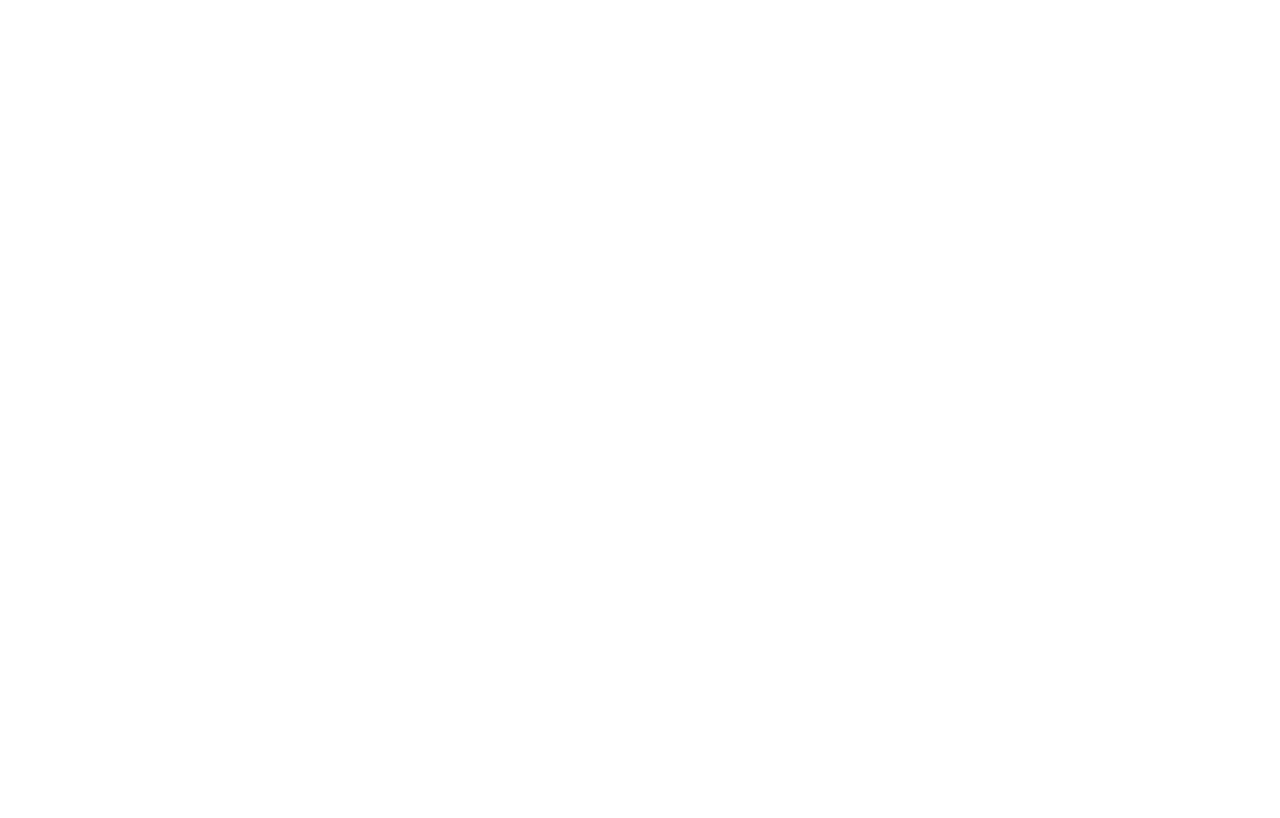
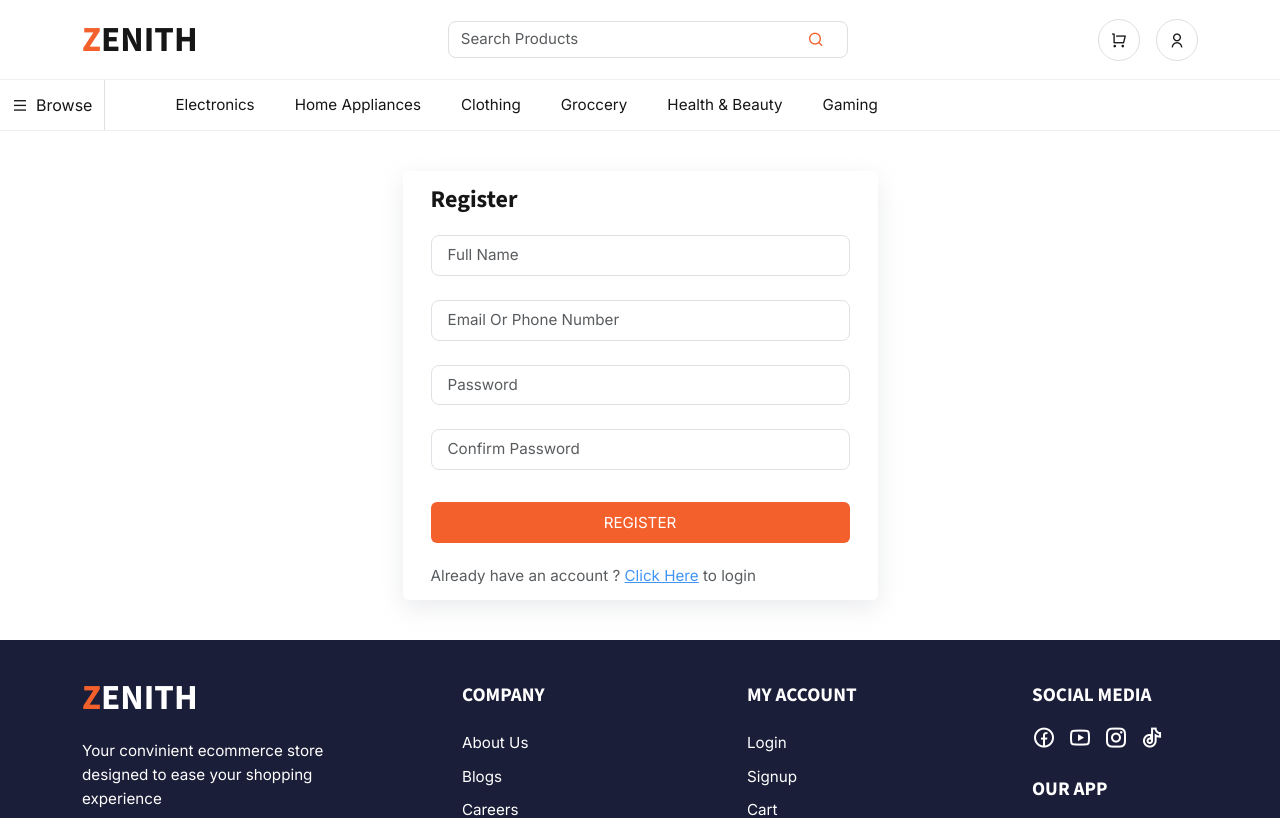
Before and after one commit to psujan/ecommerce-template, a React (Vite) app: page /register in a window 1280 px wide. Before the commit this address had no page. Shown: the top 818 px of the page. Built offline with nearby package versions, Linux system fonts and the light colour scheme; grey boxes are pictures that could not be loaded.

Commit message:
feat : registration page

```diff
--- a/src/assets/sass/_common.scss
+++ b/src/assets/sass/_common.scss
@@ -39,11 +39,11 @@
   background-color: $gray-light;
 }
 
-.bg-gray-neutral{
+.bg-gray-neutral {
   background-color: $gray-200;
 }
 
-.bg-blue{
+.bg-blue {
   background-color: $blue;
 }
 
@@ -52,8 +52,8 @@
   font-family: "Source Sans 3", sans-serif;
 }
 
-.text-clr-blue{
-  color:$blue
+.text-clr-blue {
+  color: $blue;
 }
 
 .text-underline {
@@ -119,7 +119,7 @@
   }
 }
 
-.box-shadow{
+.box-shadow {
   box-shadow: rgba(149, 157, 165, 0.2) 0px 8px 24px;
 }
 
@@ -156,6 +156,26 @@
   }
 }
 
+.hr-divider {
+  height: 1px;
+  margin: 30px 0;
+  padding: 0;
+  overflow: visible;
+  border: none;
+  background-color: $gray-400;
+  text-align: center;
+  &::after{
+    content: 'OR';
+    display: inline-block;
+    position: relative;
+    top: -7px;
+    padding: 0 16px;
+    background-color: $white;
+    color: $black;
+    font-weight: 500;
+  }
+}
+
 .table-custom {
   width: 100%;
   cursor: auto;
--- a/src/assets/sass/abstracts/_variables.scss
+++ b/src/assets/sass/abstracts/_variables.scss
@@ -5,6 +5,7 @@
 $white: #fff;
 $gray-100: #efefef;
 $gray-200: #dfdfdf;
+$gray-400: #9a9a9a;
 $gray-light: #f5f5f5;
 $dark: #1b1e38;
 $yellow:#FFFF00;
--- a/src/components/sections/Header/MiniUserMenu.jsx
+++ b/src/components/sections/Header/MiniUserMenu.jsx
@@ -1,5 +1,6 @@
 /* eslint-disable react/display-name */
 /* eslint-disable react/prop-types */
+import { Link } from "react-router-dom";
 import { forwardRef } from "react";
 
 const MiniUserMenu = forwardRef((props, ref) => {
@@ -7,7 +8,10 @@
     <div ref={ref} style={props.style} className={props.className}>
       <ul>
         <li>
-          <a href={() => false}><span><i className="ri-login-circle-line pe-2"></i></span>Login</a>
+          <Link to="/login"><span><i className="ri-login-circle-line pe-2"></i></span>Login</Link>
+        </li>
+        <li>
+          <Link to="/register"><span><i className="ri-user-line pe-2"></i></span>Register</Link>
         </li>
         <li>
           <a href={() => false}><span><i className="ri-history-line pe-2"></i></span>Orders</a>
--- a/src/pages/Auth/Login.jsx
+++ b/src/pages/Auth/Login.jsx
@@ -19,7 +19,7 @@
                       to="/register"
                       className="text-underline text-secondary"
                     >
-                      Cick Here
+                      Click Here
                     </Link>{" "}
                     to register
                   </span>
@@ -43,6 +43,7 @@
                     />
                   </form>
                   <div>
+                    <hr class="hr-divider"></hr>
                     <p className="fs-text">
                       Prefer login using social accounts ? Login Using :
                     </p>
--- a/src/pages/Auth/Registration.jsx
+++ b/src/pages/Auth/Registration.jsx
@@ -0,0 +1,74 @@
+/* eslint-disable react/no-unknown-property */
+import PageLayout from "../../components/layouts/PageLayout";
+import Button from "../../components/ui/Button";
+import { Link } from "react-router-dom";
+
+export default function Registration() {
+  return (
+    <PageLayout>
+      <section className="section">
+        <div className="container">
+          <div className="row justify-content-center">
+            <div className="col-lg-5 col-md-12 col-sm-12  rounded box-shadow">
+              <div className="p-3">
+                <div className="d-flex justify-content-between align-items-center mb-4">
+                  <h3 className="fw-bold ">Register</h3>
+                </div>
+                <div>
+                  <form action="" className="my-4">
+                    <div className="row">
+                      <div className="col-lg-12 col-md-12">
+                        <input
+                          type="text"
+                          className="form-control form-control-lg fs-text shadow-none mb-4"
+                          placeholder="Full Name"
+                        />
+                      </div>
+                      <div className="col-lg-12 col-md-12">
+                        <input
+                          type="text"
+                          className="form-control form-control-lg fs-text shadow-none mb-4"
+                          placeholder="Email Or Phone Number"
+                        />
+                      </div>
+                      <div className="col-lg-12 col-md-12">
+                        <input
+                          type="password"
+                          className="form-control form-control-lg fs-text shadow-none mb-4"
+                          placeholder="Password"
+                        />
+                      </div>
+                      <div className="col-lg-12 col-md-12">
+                        <input
+                          type="password"
+                          className="form-control form-control-lg fs-text shadow-none mb-4"
+                          placeholder="Confirm Password"
+                        />
+                      </div>
+                      <div className="col-lg-12">
+                        <Button
+                          type="primary"
+                          title="REGISTER"
+                          appendClass="w-100 mt-2"
+                        />
+                      </div>
+                    </div>
+                  </form>
+                </div>
+                <div>
+                  <span className="fs-text text-muted">
+                    Already have an account ?{" "}
+                    <Link to="/login" className="text-underline text-secondary">
+                      Click Here
+                    </Link>{" "}
+                    to login
+                  </span>
+                </div>
+              </div>
+            </div>
+          </div>
+        </div>
+      </section>
+    </PageLayout>
+  );
+}
--- a/src/route.jsx
+++ b/src/route.jsx
@@ -7,7 +7,7 @@
 import Cart from "./pages/Cart/Cart";
 import Checkout from "./pages/Checkout/Checkout";
 import Login from "./pages/Auth/Login";
-
+import Registration from "./pages/Auth/Registration";
 
 export default function AppRoutes() {
   return (
@@ -20,7 +20,7 @@
       <Route path="/cart" element={<Cart />} />
       <Route path="/checkout" element={<Checkout />} />
       <Route path="/login" element={<Login />} />
-
+      <Route path="/register" element={<Registration />} />
     </Routes>
   );
 }
```
